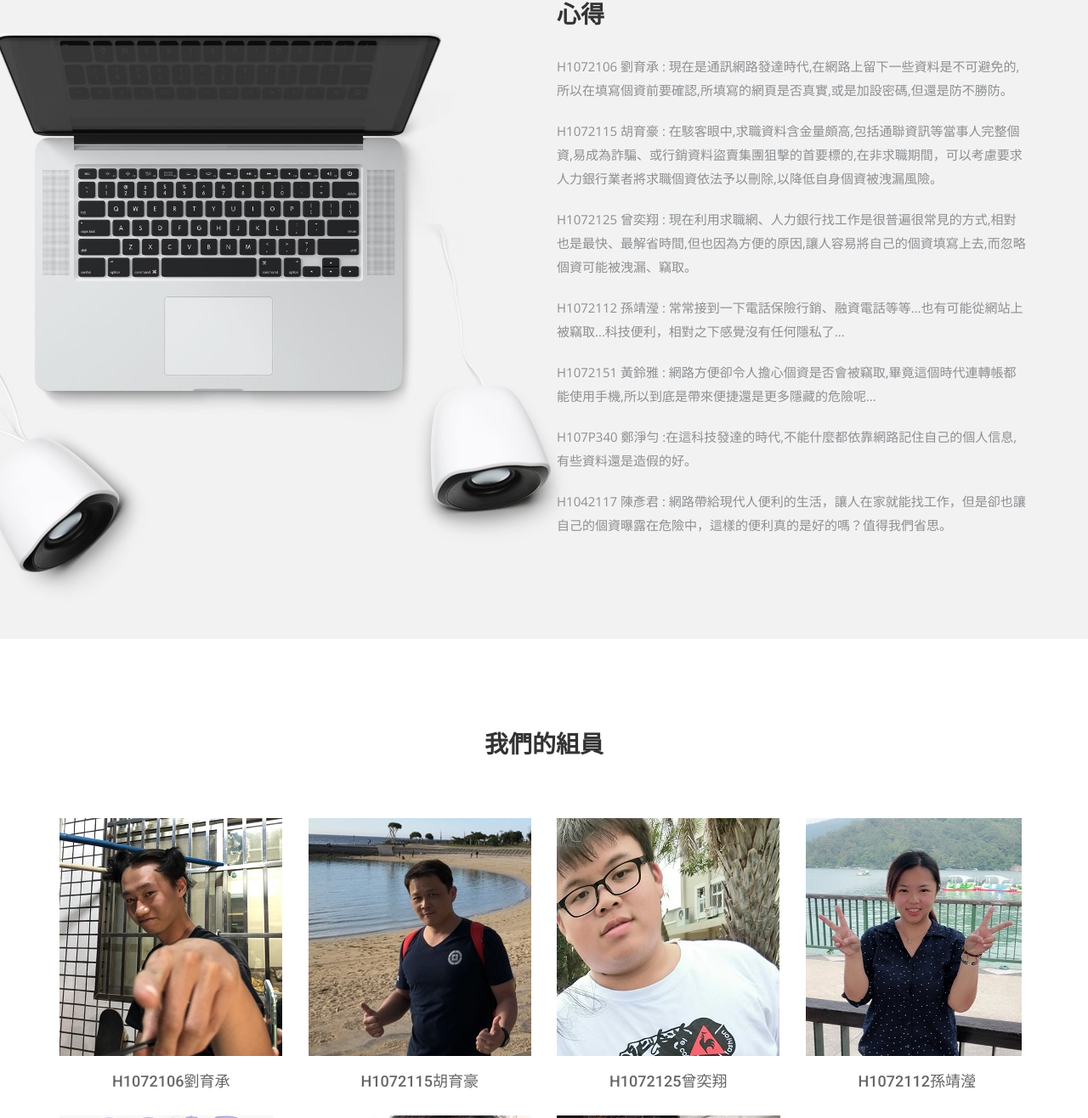
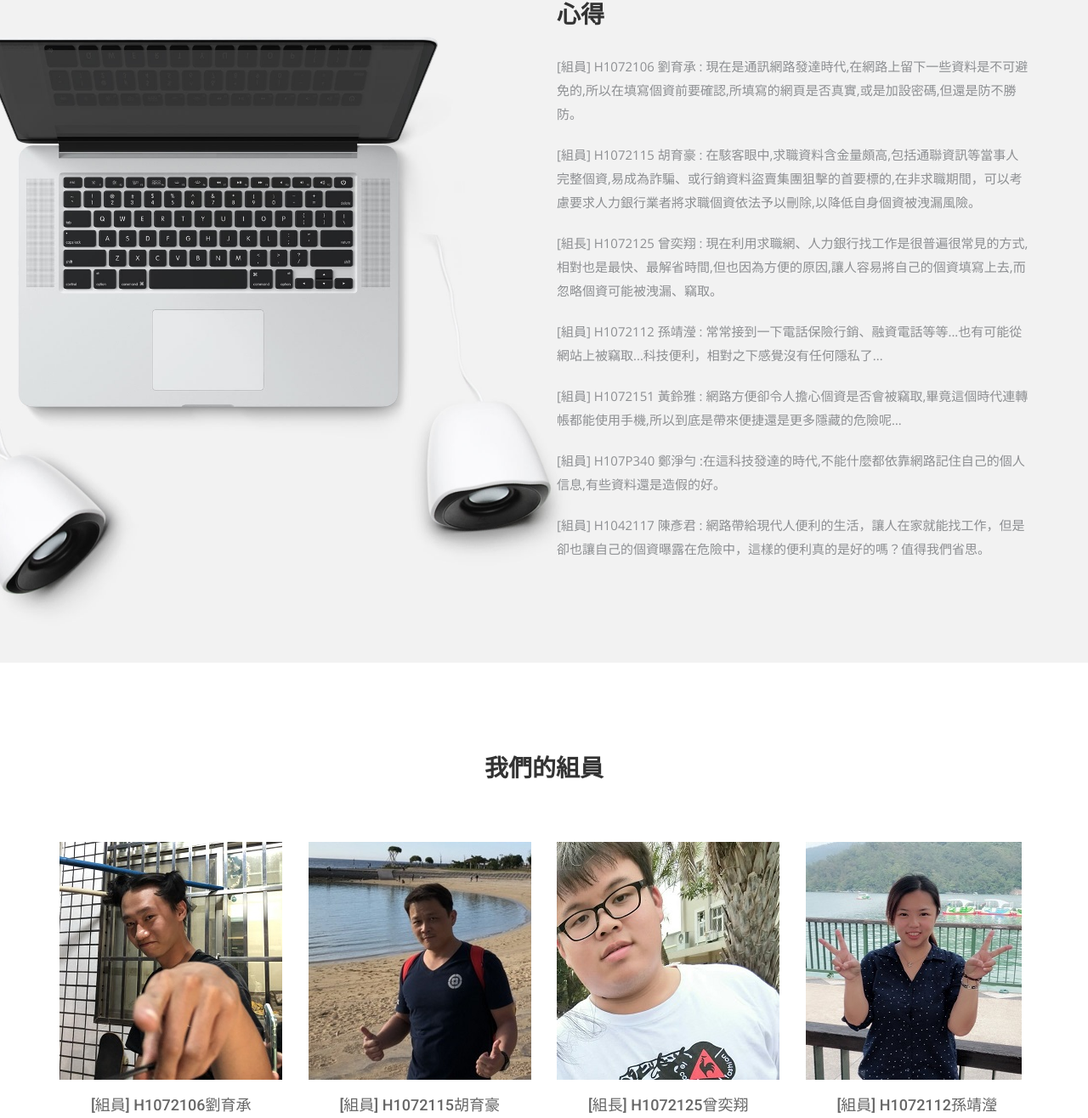
Before and after one commit to restartwithchrissy/H1072125.github.io, a plain HTML site: page index.html in a window 1280 px wide. Shown: the part 2885-4201 px from the top of the page at 85% size. Drawn offline with nearby package versions, Linux system fonts and the light colour scheme; some packages are replaced by stand-ins of ours; a web font is replaced by a local one.

Commit message:
Add files via upload

```diff
--- a/index.html
+++ b/index.html
@@ -197,7 +197,7 @@
       </div><!-- .col-md-7 close -->
       <div class="col-md-5 col-sm-12">
         <div class="block">
-          <img src="img/wrapper-img.png" alt="Img">
+          <img src="img/wrapper-img01.png" alt="Img">
         </div>
       </div><!-- .col-md-5 close -->
     </div>
@@ -208,19 +208,19 @@
     <div class="row">
       <div class="col-md-6 col-md-offset-6">
         <h2>心得</h2>
-        <p>H1072106 劉育承 : 現在是通訊網路發達時代,在網路上留下一些資料是不可避免的,所以在填寫個資前要確認,所填寫的網頁是否真實,或是加設密碼,但還是防不勝防。
+        <p>[組員] H1072106 劉育承 : 現在是通訊網路發達時代,在網路上留下一些資料是不可避免的,所以在填寫個資前要確認,所填寫的網頁是否真實,或是加設密碼,但還是防不勝防。
         </p>
-        <p>H1072115 胡育豪 : 在駭客眼中,求職資料含金量頗高,包括通聯資訊等當事人完整個資,易成為詐騙、或行銷資料盜賣集團狙擊的首要標的,在非求職期間，可以考慮要求人力銀行業者將求職個資依法予以刪除,以降低自身個資被洩漏風險。
+        <p>[組員] H1072115 胡育豪 : 在駭客眼中,求職資料含金量頗高,包括通聯資訊等當事人完整個資,易成為詐騙、或行銷資料盜賣集團狙擊的首要標的,在非求職期間，可以考慮要求人力銀行業者將求職個資依法予以刪除,以降低自身個資被洩漏風險。
         </p>
-        <p>H1072125 曾奕翔 : 現在利用求職網、人力銀行找工作是很普遍很常見的方式,相對也是最快、最解省時間,但也因為方便的原因,讓人容易將自己的個資填寫上去,而忽略個資可能被洩漏、竊取。
+        <p>[組長] H1072125 曾奕翔 : 現在利用求職網、人力銀行找工作是很普遍很常見的方式,相對也是最快、最解省時間,但也因為方便的原因,讓人容易將自己的個資填寫上去,而忽略個資可能被洩漏、竊取。
         </p>
-        <p>H1072112 孫靖瀅 : 常常接到一下電話保險行銷、融資電話等等...也有可能從網站上被竊取...科技便利，相對之下感覺沒有任何隱私了...
+        <p>[組員] H1072112 孫靖瀅 : 常常接到一下電話保險行銷、融資電話等等...也有可能從網站上被竊取...科技便利，相對之下感覺沒有任何隱私了...
         </p>
-        <p>H1072151 黃鈴雅 : 網路方便卻令人擔心個資是否會被竊取,畢竟這個時代連轉帳都能使用手機,所以到底是帶來便捷還是更多隱藏的危險呢…
+        <p>[組員] H1072151 黃鈴雅 : 網路方便卻令人擔心個資是否會被竊取,畢竟這個時代連轉帳都能使用手機,所以到底是帶來便捷還是更多隱藏的危險呢…
         </p>
-        <p>H107P340 鄭淨勻 :在這科技發達的時代,不能什麼都依靠網路記住自己的個人信息,有些資料還是造假的好。
+        <p>[組員] H107P340 鄭淨勻 :在這科技發達的時代,不能什麼都依靠網路記住自己的個人信息,有些資料還是造假的好。
         </p>
-        <p>H1042117 陳彥君 : 網路帶給現代人便利的生活，讓人在家就能找工作，但是卻也讓自己的個資曝露在危險中，這樣的便利真的是好的嗎？值得我們省思。
+        <p>[組員] H1042117 陳彥君 : 網路帶給現代人便利的生活，讓人在家就能找工作，但是卻也讓自己的個資曝露在危險中，這樣的便利真的是好的嗎？值得我們省思。
         </p>
       </div>
     </div>
@@ -238,43 +238,43 @@
       <div class="col-sm-6 col-md-3">
         <div class="service-item">
           <img class="img-responsive" src="images/team/01.jpg" alt="">
-          <h4>H1072106劉育承</h4>
+          <h4>[組員] H1072106劉育承</h4>
         </div>
       </div>
       <div class="col-sm-6 col-md-3">
         <div class="service-item">
           <img class="img-responsive" src="images/team/02.jpg" alt="">
-          <h4>H1072115胡育豪</h4>
+          <h4>[組員] H1072115胡育豪</h4>
         </div>
       </div>
       <div class="col-sm-6 col-md-3">
         <div class="service-item">
           <img class="img-responsive" src="images/team/03.jpg" alt="">
-          <h4>H1072125曾奕翔</h4>
+          <h4>[組長] H1072125曾奕翔</h4>
         </div>
       </div>
       <div class="col-sm-6 col-md-3">
         <div class="service-item">
           <img class="img-responsive" src="images/team/04.jpg" alt="">
-          <h4>H1072112孫靖瀅</h4>
+          <h4>[組員] H1072112孫靖瀅</h4>
         </div>
       </div>
       <div class="col-sm-6 col-md-3">
         <div class="service-item">
           <img class="img-responsive" src="images/team/05.jpg" alt="">
-          <h4>H1072151黃鈴雅</h4>
+          <h4>[組員] H1072151黃鈴雅</h4>
         </div>
       </div>
       <div class="col-sm-6 col-md-3">
         <div class="service-item">
           <img class="img-responsive" src="images/team/06.jpg" alt="">
-          <h4>H107P340鄭淨勻</h4>
+          <h4>[組員] H107P340鄭淨勻</h4>
         </div>
       </div>
       <div class="col-sm-6 col-md-3">
         <div class="service-item">
           <img class="img-responsive" src="images/team/07.jpg" alt="">
-          <h4>H1042117陳彥君</h4>
+          <h4>[組員] H1042117陳彥君</h4>
         </div>
       </div>
   </div>
```
